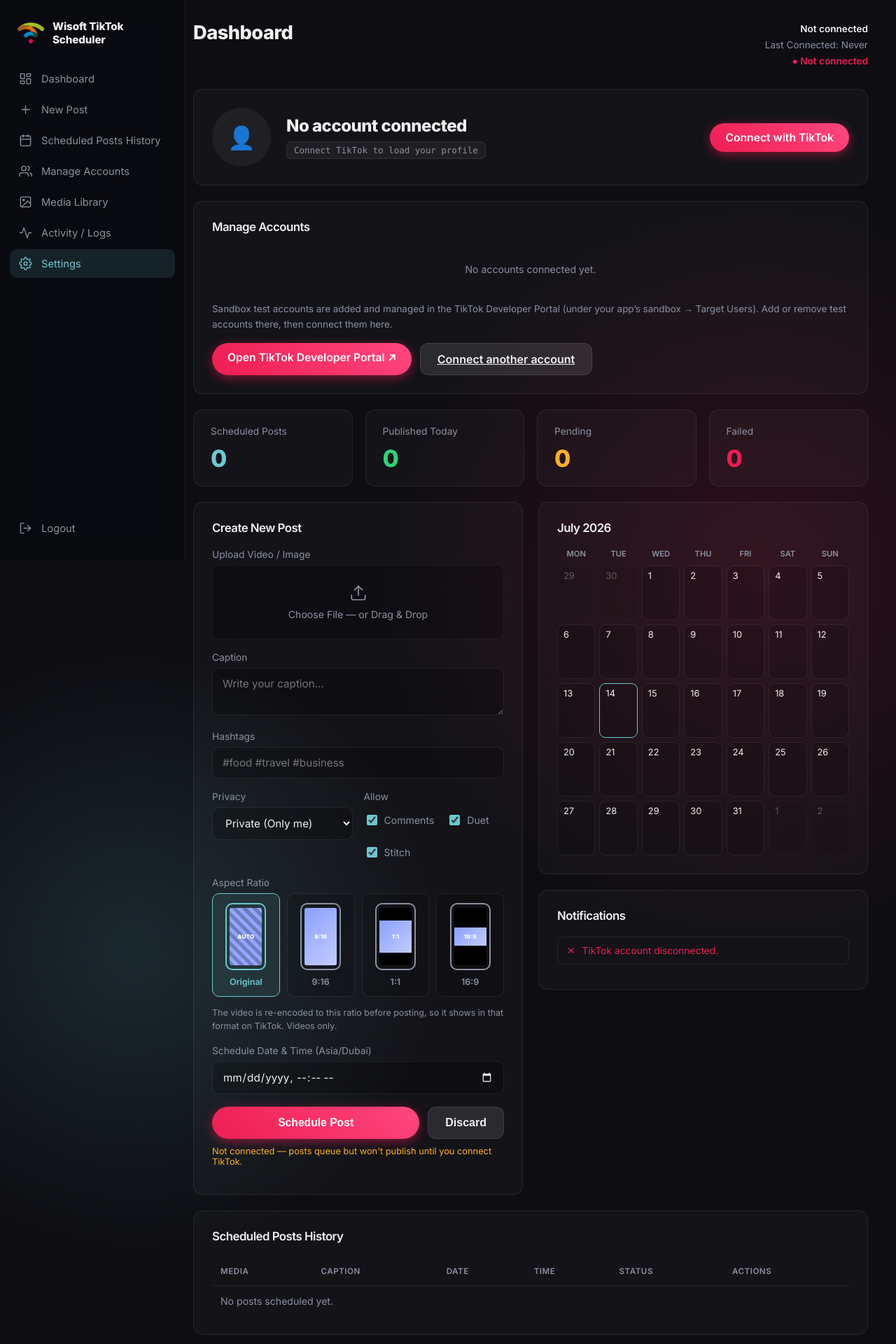
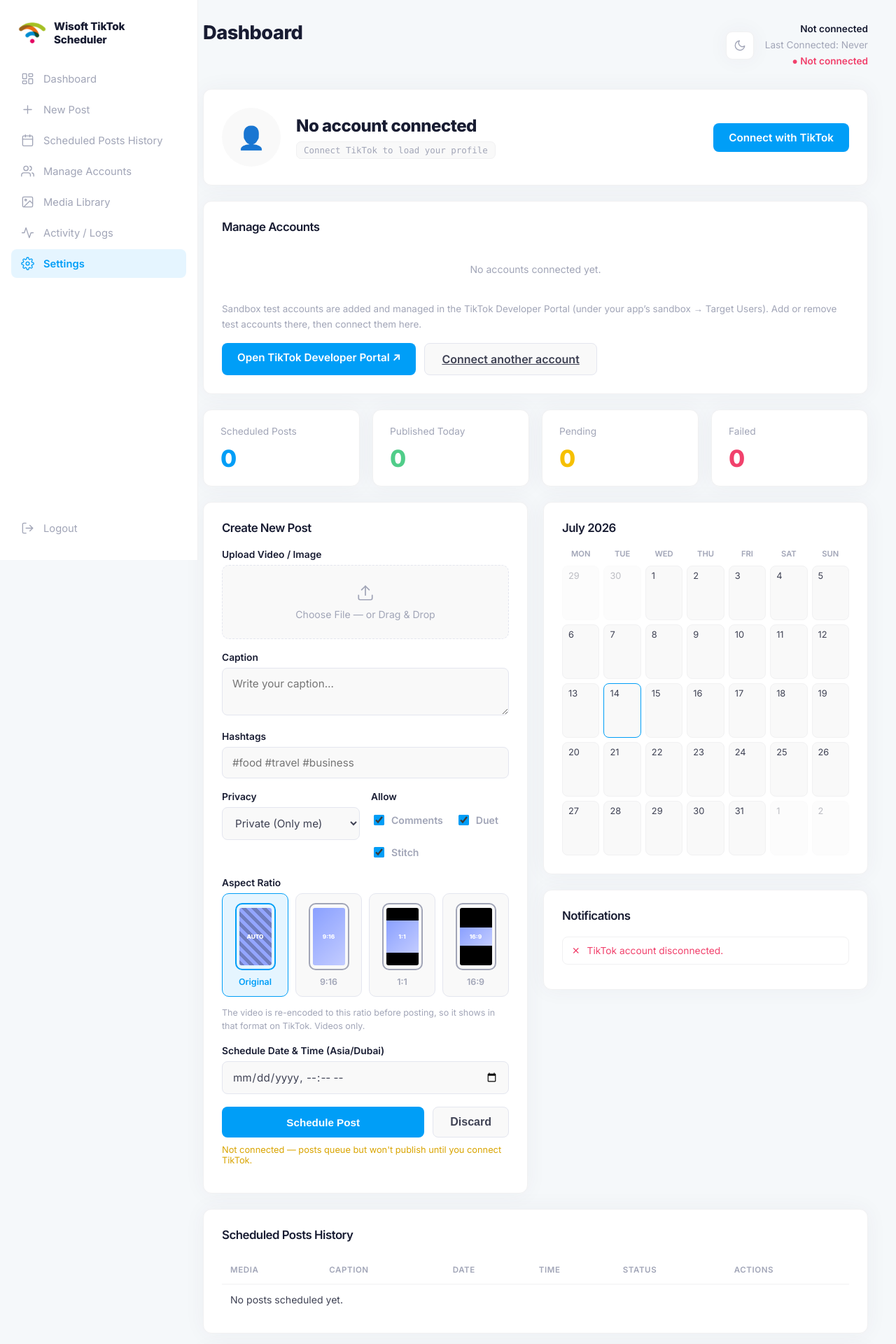
Before and after one commit to aaron35tobias/tiktok-scheduler, a Django app: page /dashboard/ in a window 1280 px wide. Shown: the top 1920 px of the page at 70% size. Run offline with Django 5.2, Linux system fonts and the light colour scheme; parts of the project's set-up code (start-up, migrations or seed data) failed here and were passed over.

Commit message:
feat: Metronic-style dashboard theme with light/dark toggle

```diff
--- a/core/templates/core/dashboard.html
+++ b/core/templates/core/dashboard.html
@@ -3,52 +3,82 @@
 
 {% block extra_head %}
 <style>
-    /* Keep the app's background; break out of the centered container for a full dashboard */
+    /* ============ Metronic-style theme (light default + dark) ============ */
+    :root {
+        --page-bg: #f5f8fa;
+        --card: #ffffff;
+        --card-border: #f1f1f2;
+        --card-shadow: 0 0 30px 0 rgba(82,63,105,0.05);
+        --sidebar-bg: #ffffff;
+        --muted: #a1a5b7;
+        --text-primary: #3f4254;
+        --text-heading: #181c32;
+        --tk-cyan: #009ef7;
+        --tk-red: #f1416c;
+        --primary-soft: rgba(0,158,247,0.10);
+        --danger-soft: rgba(241,65,108,0.10);
+        --hover-bg: #f4f6fa;
+        --input-bg: #f9f9f9;
+        --input-border: #e4e6ef;
+        --dt-scheme: light;
+    }
+    :root[data-theme="dark"] {
+        --page-bg: #151521;
+        --card: #1e1e2d;
+        --card-border: #2b2b40;
+        --card-shadow: none;
+        --sidebar-bg: #1e1e2d;
+        --muted: #565674;
+        --text-primary: #cdcfda;
+        --text-heading: #ffffff;
+        --tk-cyan: #009ef7;
+        --tk-red: #f1416c;
+        --primary-soft: rgba(0,158,247,0.16);
+        --danger-soft: rgba(241,65,108,0.16);
+        --hover-bg: #2b2b40;
+        --input-bg: #1b1b29;
+        --input-border: #323248;
+        --dt-scheme: dark;
+    }
+
+    body { background: var(--page-bg) !important; color: var(--text-primary); transition: background 0.2s, color 0.2s; }
     .container { max-width: 100%; padding: 0; align-items: stretch; }
     html { scroll-behavior: smooth; }
-    .help-about { display: none; }  /* hide landing-page help button here */
-
-    :root {
-        --card: rgba(255,255,255,0.028);
-        --card-border: rgba(255,255,255,0.08);
-        --sidebar-bg: rgba(9,11,15,0.72);
-        --muted: #8b90a0;
-    }
+    .help-about { display: none; }
 
     .shell { display: flex; min-height: 100vh; width: 100%; }
 
     /* ---------- Sidebar ---------- */
     .sidebar {
         position: fixed; left: 0; top: 0; bottom: 0;
-        width: 236px;
+        width: 250px;
         background: var(--sidebar-bg);
         border-right: 1px solid var(--card-border);
-        backdrop-filter: blur(14px);
         display: flex; flex-direction: column;
-        padding: 22px 14px;
+        padding: 22px 16px;
         z-index: 20;
     }
     .brand { display: flex; align-items: center; gap: 11px; padding: 6px 10px 26px; }
     .brand .mark { display: flex; align-items: center; justify-content: center; }
     .brand .mark img { height: 30px; width: auto; display: block; }
-    .brand .name { font-weight: 700; font-size: 0.95rem; letter-spacing: -0.01em; }
+    .brand .name { font-weight: 700; font-size: 0.95rem; letter-spacing: -0.01em; color: var(--text-heading); }
     .nav-link {
         display: flex; align-items: center; gap: 13px;
-        padding: 11px 13px; border-radius: 10px;
+        padding: 11px 14px; border-radius: 8px;
         color: var(--muted); text-decoration: none;
         font-weight: 500; font-size: 0.92rem;
         transition: background 0.15s, color 0.15s; margin-bottom: 3px;
     }
     .nav-link svg { width: 19px; height: 19px; flex-shrink: 0; }
-    .nav-link:hover { background: rgba(255,255,255,0.05); color: var(--text-primary); }
-    .nav-link.active { background: rgba(105,201,208,0.12); color: var(--tk-cyan); }
+    .nav-link:hover { background: var(--hover-bg); color: var(--text-heading); }
+    .nav-link.active { background: var(--primary-soft); color: var(--tk-cyan); font-weight: 600; }
     .nav-link .soon { margin-left: auto; font-size: 0.58rem; color: var(--muted); border: 1px solid var(--card-border); padding: 1px 5px; border-radius: 5px; }
     .nav-spacer { flex: 1; }
     .nav-link.logout { color: var(--muted); }
-    .nav-link.logout:hover { color: var(--tk-red); background: rgba(238,29,82,0.08); }
+    .nav-link.logout:hover { color: var(--tk-red); background: var(--danger-soft); }
 
     /* ---------- Main ---------- */
-    .main { flex: 1; margin-left: 236px; padding: 30px 40px 60px; min-width: 0; }
+    .main { flex: 1; margin-left: 250px; padding: 30px 40px 60px; min-width: 0; }
     @media (max-width: 820px) {
         .sidebar { position: static; width: 100%; flex-direction: row; flex-wrap: wrap; height: auto; }
         .main { margin-left: 0; padding: 24px 20px; }
@@ -56,43 +86,53 @@
     }
 
     .page-head { display: flex; align-items: flex-start; justify-content: space-between; gap: 16px; margin-bottom: 28px; }
-    .page-head h1 { font-size: 1.7rem; margin: 0; font-weight: 700; }
+    .page-head h1 { font-size: 1.7rem; margin: 0; font-weight: 700; color: var(--text-heading); }
+    .head-right { display: flex; align-items: center; gap: 16px; }
     .head-user { text-align: right; font-size: 0.85rem; line-height: 1.7; }
-    .head-user .u-name { font-weight: 600; color: var(--text-primary); }
+    .head-user .u-name { font-weight: 600; color: var(--text-heading); }
     .head-user .u-sub { color: var(--muted); }
-    .head-user .u-status { color: #2bd576; font-weight: 600; }
+    .head-user .u-status { color: #50cd89; font-weight: 600; }
     .head-user .u-status.off { color: var(--tk-red); }
+
+    /* Theme toggle */
+    .theme-toggle { width: 40px; height: 40px; border-radius: 9px; border: 1px solid var(--card-border); background: var(--card); color: var(--muted); cursor: pointer; display: flex; align-items: center; justify-content: center; transition: all 0.15s; box-shadow: var(--card-shadow); flex-shrink: 0; }
+    .theme-toggle:hover { color: var(--text-heading); border-color: var(--muted); }
+    .theme-toggle svg { width: 18px; height: 18px; }
+    .theme-toggle .icon-sun { display: none; }
+    :root[data-theme="dark"] .theme-toggle .icon-moon { display: none; }
+    :root[data-theme="dark"] .theme-toggle .icon-sun { display: block; }
 
     .card {
         background: var(--card);
         border: 1px solid var(--card-border);
-        border-radius: 14px;
+        border-radius: 12px;
         padding: 26px;
         margin-bottom: 22px;
+        box-shadow: var(--card-shadow);
     }
-    .card h2 { font-size: 1.05rem; font-weight: 600; margin: 0 0 20px; }
+    .card h2 { font-size: 1.05rem; font-weight: 600; margin: 0 0 20px; color: var(--text-heading); }
 
     /* Account card */
     .account { display: flex; align-items: center; gap: 22px; }
-    .avatar { width: 84px; height: 84px; border-radius: 50%; object-fit: cover; background: rgba(255,255,255,0.05); }
+    .avatar { width: 84px; height: 84px; border-radius: 50%; object-fit: cover; background: var(--input-bg); }
     .avatar.placeholder { display: flex; align-items: center; justify-content: center; font-size: 2rem; color: var(--muted); }
-    .acc-name { font-size: 1.5rem; font-weight: 700; margin: 0 0 8px; }
-    .openid { display: inline-block; font-family: ui-monospace, "SF Mono", Menlo, monospace; font-size: 0.78rem; color: var(--muted); background: rgba(255,255,255,0.05); border: 1px solid var(--card-border); padding: 4px 10px; border-radius: 7px; }
+    .acc-name { font-size: 1.5rem; font-weight: 700; margin: 0 0 8px; color: var(--text-heading); }
+    .openid { display: inline-block; font-family: ui-monospace, "SF Mono", Menlo, monospace; font-size: 0.78rem; color: var(--muted); background: var(--input-bg); border: 1px solid var(--card-border); padding: 4px 10px; border-radius: 7px; }
     .acc-stats { display: flex; gap: 30px; margin-left: auto; }
     .acc-stats .n { text-align: center; }
-    .acc-stats .n b { display: block; font-size: 1.2rem; font-weight: 700; }
+    .acc-stats .n b { display: block; font-size: 1.2rem; font-weight: 700; color: var(--text-heading); }
     .acc-stats .n span { color: var(--muted); font-size: 0.76rem; }
     .connect-cta { margin-left: auto; }
 
     /* Stat cards */
     .stats { display: grid; grid-template-columns: repeat(4, 1fr); gap: 18px; margin-bottom: 22px; }
     @media (max-width: 760px) { .stats { grid-template-columns: repeat(2, 1fr); } }
-    .stat { background: var(--card); border: 1px solid var(--card-border); border-radius: 14px; padding: 22px 24px; }
+    .stat { background: var(--card); border: 1px solid var(--card-border); border-radius: 12px; padding: 22px 24px; box-shadow: var(--card-shadow); }
     .stat .lbl { color: var(--muted); font-size: 0.86rem; margin-bottom: 14px; }
     .stat .val { font-size: 2.1rem; font-weight: 700; line-height: 1; }
     .s-cyan .val { color: var(--tk-cyan); }
-    .s-green .val { color: #2bd576; }
-    .s-amber .val { color: #ffb020; }
+    .s-green .val { color: #50cd89; }
+    .s-amber .val { color: #f6c000; }
     .s-red .val { color: var(--tk-red); }
 
     /* Grids for lower sections */
@@ -100,17 +140,15 @@
     @media (max-width: 900px) { .row-2 { grid-template-columns: 1fr; } }
 
     /* Form */
-    label { display: block; margin-bottom: 7px; font-weight: 500; color: var(--muted); font-size: 0.86rem; }
+    label { display: block; margin-bottom: 7px; font-weight: 600; color: var(--text-heading); font-size: 0.86rem; }
     .form-group { margin-bottom: 18px; }
     select, textarea, input[type="text"], input[type="datetime-local"] {
-        width: 100%; padding: 12px 14px; background: rgba(0,0,0,0.22);
-        border: 1px solid var(--card-border); border-radius: 10px; color: var(--text-primary);
+        width: 100%; padding: 12px 14px; background: var(--input-bg);
+        border: 1px solid var(--input-border); border-radius: 8px; color: var(--text-primary);
         font-size: 0.95rem; font-family: 'Inter', sans-serif; box-sizing: border-box;
     }
     select:focus, textarea:focus, input:focus { outline: none; border-color: var(--tk-cyan); }
-    /* Make the native date/time picker (and its calendar icon) light on dark bg */
-    input[type="datetime-local"] { color-scheme: dark; }
-    input[type="datetime-local"]::-webkit-calendar-picker-indicator { filter: brightness(0) invert(1); opacity: 1; cursor: pointer; }
+    input[type="datetime-local"] { color-scheme: var(--dt-scheme); }
     textarea { resize: vertical; min-height: 68px; }
     .field-row { display: grid; grid-template-columns: 1fr 1fr; gap: 16px; }
     @media (max-width: 600px) { .field-row { grid-template-columns: 1fr; } }
@@ -122,7 +160,7 @@
     /* Aspect-ratio tiles — phone mockups */
     .ar-tiles { display: grid; grid-template-columns: repeat(4, 1fr); gap: 10px; }
     .ar-radio { position: absolute; opacity: 0; pointer-events: none; }
-    .ar-tile { display: flex; flex-direction: column; align-items: center; gap: 9px; padding: 13px 6px; border: 1px solid var(--card-border); border-radius: 10px; cursor: pointer; background: rgba(0,0,0,0.15); transition: border-color 0.15s, background 0.15s; }
+    .ar-tile { display: flex; flex-direction: column; align-items: center; gap: 9px; padding: 13px 6px; border: 1px solid var(--input-border); border-radius: 10px; cursor: pointer; background: var(--input-bg); transition: border-color 0.15s, background 0.15s; }
     .ar-tile:hover { border-color: var(--muted); }
     .phone { width: 46px; height: 82px; border: 2px solid var(--muted); border-radius: 10px; padding: 5px 4px; display: flex; align-items: center; justify-content: center; transition: border-color 0.15s; }
     .screen { width: 100%; height: 100%; background: #000; border-radius: 3px; display: flex; align-items: center; justify-content: center; overflow: hidden; }
@@ -132,77 +170,88 @@
     .v-169 { width: 100%; aspect-ratio: 16 / 9; }
     .v-orig { width: 100%; height: 100%; background: repeating-linear-gradient(45deg, #6f7dbf, #6f7dbf 5px, #93a5ff 5px, #93a5ff 10px); }
     .ar-label { font-size: 0.78rem; color: var(--muted); font-weight: 600; }
-    .ar-radio:checked + .ar-tile { border-color: var(--tk-cyan); background: rgba(105,201,208,0.1); }
+    .ar-radio:checked + .ar-tile { border-color: var(--tk-cyan); background: var(--primary-soft); }
     .ar-radio:checked + .ar-tile .phone { border-color: var(--tk-cyan); }
     .ar-radio:checked + .ar-tile .ar-label { color: var(--tk-cyan); }
     .ar-radio:focus-visible + .ar-tile { outline: 2px solid var(--tk-cyan); outline-offset: 2px; }
 
     .file-drop-area {
         position: relative; display: flex; align-items: center; justify-content: center; flex-direction: column;
-        width: 100%; padding: 26px 20px; background: rgba(0,0,0,0.22); border: 1.5px dashed var(--card-border);
+        width: 100%; padding: 26px 20px; background: var(--input-bg); border: 1.5px dashed var(--input-border);
         border-radius: 10px; transition: 0.2s; box-sizing: border-box; text-align: center; cursor: pointer;
     }
-    .file-drop-area:hover, .file-drop-area.is-active { background: rgba(255,255,255,0.04); border-color: var(--tk-cyan); }
+    .file-drop-area:hover, .file-drop-area.is-active { background: var(--hover-bg); border-color: var(--tk-cyan); }
     .file-drop-area input[type="file"] { position: absolute; inset: 0; opacity: 0; cursor: pointer; }
     .file-msg { font-size: 0.88rem; color: var(--muted); margin-top: 9px; }
     #media-preview { margin-top: 14px; display: none; }
     #media-preview img, #media-preview video { max-width: 100%; max-height: 200px; border-radius: 10px; }
     .thumb-slider { width: 100%; accent-color: var(--tk-cyan); cursor: pointer; height: 22px; }
 
-    .btn-primary { font-size: 0.98rem; }
+    /* Buttons (Metronic) */
+    .btn-primary { background: var(--tk-cyan); color: #fff; border: none; border-radius: 8px; font-size: 0.95rem; font-weight: 600; box-shadow: none; padding: 12px 20px; }
+    .btn-primary:hover { background: #0090e0; transform: none; box-shadow: none; }
+    .btn-secondary { background: var(--input-bg); color: var(--text-primary); border: 1px solid var(--input-border); border-radius: 8px; }
+    .btn-secondary:hover { background: var(--hover-bg); }
 
     /* Table */
     .table-wrap { overflow-x: auto; }
     table.posts { width: 100%; border-collapse: collapse; }
-    table.posts th, table.posts td { text-align: left; padding: 13px 12px; border-bottom: 1px solid var(--card-border); font-size: 0.88rem; vertical-align: middle; }
+    table.posts th, table.posts td { text-align: left; padding: 13px 12px; border-bottom: 1px solid var(--card-border); font-size: 0.88rem; vertical-align: middle; color: var(--text-primary); }
     table.posts th { color: var(--muted); font-size: 0.72rem; text-transform: uppercase; letter-spacing: 0.05em; font-weight: 600; }
     table.posts tr:last-child td { border-bottom: none; }
-    .status-badge { padding: 4px 11px; border-radius: 999px; font-size: 0.72rem; font-weight: 700; white-space: nowrap; }
-    .st-Pending, .st-Uploading { background: rgba(255,176,32,0.14); color: #ffb020; }
-    .st-Published { background: rgba(43,213,118,0.14); color: #2bd576; }
-    .st-Failed { background: rgba(238,29,82,0.14); color: var(--tk-red); }
-    .act-btn { padding: 5px 11px; border-radius: 7px; font-size: 0.78rem; font-weight: 600; border: 1px solid var(--card-border); background: transparent; color: var(--muted); cursor: pointer; text-decoration: none; }
-    .act-btn.danger { color: var(--tk-red); border-color: rgba(238,29,82,0.35); }
-    .act-btn.danger:hover { background: var(--tk-red); color: #fff; }
+    .status-badge { padding: 4px 11px; border-radius: 6px; font-size: 0.72rem; font-weight: 700; white-space: nowrap; }
+    .st-Pending, .st-Uploading { background: rgba(246,192,0,0.14); color: #d9a400; }
+    .st-Published { background: rgba(80,205,137,0.14); color: #47be7d; }
+    .st-Failed { background: var(--danger-soft); color: var(--tk-red); }
+    .act-btn { padding: 5px 11px; border-radius: 6px; font-size: 0.78rem; font-weight: 600; border: 1px solid var(--input-border); background: transparent; color: var(--muted); cursor: pointer; text-decoration: none; }
+    .act-btn.danger { color: var(--tk-red); border-color: var(--danger-soft); }
+    .act-btn.danger:hover { background: var(--tk-red); color: #fff; border-color: var(--tk-red); }
 
     /* Calendar */
     .cal-grid { display: grid; grid-template-columns: repeat(7, 1fr); gap: 6px; }
     .cal-head { text-align: center; color: var(--muted); font-size: 0.7rem; font-weight: 600; text-transform: uppercase; padding-bottom: 4px; }
-    .cal-cell { min-height: 64px; border-radius: 9px; border: 1px solid var(--card-border); padding: 6px 8px; background: rgba(0,0,0,0.15); font-size: 0.8rem; }
-    .cal-cell.out { opacity: 0.3; }
+    .cal-cell { min-height: 64px; border-radius: 8px; border: 1px solid var(--card-border); padding: 6px 8px; background: var(--input-bg); font-size: 0.8rem; color: var(--text-primary); }
+    .cal-cell.out { opacity: 0.35; }
     .cal-cell.today { border-color: var(--tk-cyan); }
-    .cal-dot { display: inline-block; margin-top: 4px; font-size: 0.66rem; color: var(--tk-cyan); background: rgba(105,201,208,0.12); border-radius: 5px; padding: 1px 5px; }
+    .cal-dot { display: inline-block; margin-top: 4px; font-size: 0.66rem; color: var(--tk-cyan); background: var(--primary-soft); border-radius: 5px; padding: 1px 5px; }
 
     /* Feeds */
-    .feed-item { display: flex; gap: 10px; padding: 11px 0; border-bottom: 1px solid var(--card-border); font-size: 0.88rem; align-items: flex-start; }
+    .feed-item { display: flex; gap: 10px; padding: 11px 0; border-bottom: 1px solid var(--card-border); font-size: 0.88rem; align-items: flex-start; color: var(--text-primary); }
     .feed-item:last-child { border-bottom: none; }
     .feed-item .fi-time { margin-left: auto; color: var(--muted); font-size: 0.72rem; white-space: nowrap; }
-    .note-item { display: flex; gap: 10px; align-items: center; padding: 11px 13px; border-radius: 9px; margin-bottom: 9px; font-size: 0.86rem; border: 1px solid var(--card-border); }
-    .note-item.success { color: #2bd576; }
-    .note-item.warning { color: #ffb020; }
+    .note-item { display: flex; gap: 10px; align-items: center; padding: 11px 13px; border-radius: 8px; margin-bottom: 9px; font-size: 0.86rem; border: 1px solid var(--card-border); }
+    .note-item.success { color: #47be7d; }
+    .note-item.warning { color: #d9a400; }
     .note-item.error { color: var(--tk-red); }
     .empty-mini { color: var(--muted); text-align: center; padding: 22px; font-size: 0.88rem; }
 
     /* Media Library */
     .media-grid { display: grid; grid-template-columns: repeat(auto-fill, minmax(165px, 1fr)); gap: 16px; }
-    .media-card { border: 1px solid var(--card-border); border-radius: 12px; overflow: hidden; background: rgba(0,0,0,0.22); }
+    .media-card { border: 1px solid var(--card-border); border-radius: 10px; overflow: hidden; background: var(--input-bg); }
     .media-thumb { aspect-ratio: 1 / 1; background: #000; display: flex; align-items: center; justify-content: center; overflow: hidden; }
     .media-thumb img, .media-thumb video { width: 100%; height: 100%; object-fit: cover; }
     .media-info { padding: 11px 12px; }
-    .media-name { font-size: 0.78rem; word-break: break-all; margin-bottom: 7px; line-height: 1.35; }
+    .media-name { font-size: 0.78rem; word-break: break-all; margin-bottom: 7px; line-height: 1.35; color: var(--text-primary); }
     .media-acct { font-size: 0.76rem; color: var(--tk-cyan); margin-bottom: 3px; }
     .media-time { font-size: 0.72rem; color: var(--muted); }
 
     /* Manage Accounts */
-    .acct-row { display: flex; align-items: center; gap: 14px; padding: 14px 16px; border: 1px solid var(--card-border); border-radius: 12px; margin-bottom: 10px; }
+    .acct-row { display: flex; align-items: center; gap: 14px; padding: 14px 16px; border: 1px solid var(--card-border); border-radius: 10px; margin-bottom: 10px; }
     .acct-av { width: 46px; height: 46px; border-radius: 50%; object-fit: cover; }
-    .acct-av.placeholder { display: flex; align-items: center; justify-content: center; background: rgba(255,255,255,0.05); }
-    .acct-name { font-weight: 600; }
+    .acct-av.placeholder { display: flex; align-items: center; justify-content: center; background: var(--input-bg); }
+    .acct-name { font-weight: 600; color: var(--text-heading); }
     .acct-sub { color: var(--muted); font-size: 0.8rem; font-family: ui-monospace, monospace; }
-    .acct-row .pill-ok { margin-left: auto; color: #2bd576; font-size: 0.8rem; font-weight: 600; white-space: nowrap; }
+    .acct-row .pill-ok { margin-left: auto; color: #47be7d; font-size: 0.8rem; font-weight: 600; white-space: nowrap; }
     .acct-note { color: var(--muted); font-size: 0.84rem; margin: 16px 0; line-height: 1.6; }
     .acct-actions { display: flex; gap: 12px; flex-wrap: wrap; }
 </style>
+<script>
+    // Apply saved theme early to avoid a flash (default: light / Metronic).
+    (function () {
+        var t = localStorage.getItem('theme') || 'light';
+        document.documentElement.setAttribute('data-theme', t);
+    })();
+</script>
 {% endblock %}
 
 {% block content %}
@@ -258,6 +307,11 @@
 
         <div class="page-head" id="overview">
             <h1>Dashboard</h1>
+            <div class="head-right">
+                <button id="theme-toggle" class="theme-toggle" title="Toggle light / dark" aria-label="Toggle light or dark theme">
+                    <svg class="icon-moon" viewBox="0 0 24 24" fill="none" stroke="currentColor" stroke-width="1.8" stroke-linecap="round" stroke-linejoin="round"><path d="M21 12.79A9 9 0 1 1 11.21 3 7 7 0 0 0 21 12.79z"/></svg>
+                    <svg class="icon-sun" viewBox="0 0 24 24" fill="none" stroke="currentColor" stroke-width="1.8" stroke-linecap="round" stroke-linejoin="round"><circle cx="12" cy="12" r="5"/><line x1="12" y1="1" x2="12" y2="3"/><line x1="12" y1="21" x2="12" y2="23"/><line x1="4.22" y1="4.22" x2="5.64" y2="5.64"/><line x1="18.36" y1="18.36" x2="19.78" y2="19.78"/><line x1="1" y1="12" x2="3" y2="12"/><line x1="21" y1="12" x2="23" y2="12"/><line x1="4.22" y1="19.78" x2="5.64" y2="18.36"/><line x1="18.36" y1="5.64" x2="19.78" y2="4.22"/></svg>
+                </button>
                 <div class="head-user">
                     <div class="u-name">{{ profile.display_name|default:"Not connected" }}</div>
                     <div class="u-sub">Last Connected: {{ last_connected }}</div>
@@ -266,6 +320,7 @@
                     {% else %}
                     <div class="u-status off">● Not connected</div>
                     {% endif %}
+                </div>
             </div>
         </div>
 
@@ -318,7 +373,7 @@
                 </div>
                 <div style="margin-left:auto; display:flex; gap:8px; align-items:center;">
                     {% if acc.open_id == active_open_id %}
-                    <span style="color:#2bd576; font-size:0.8rem; font-weight:600; white-space:nowrap;">● Active</span>
+                    <span style="color:#47be7d; font-size:0.8rem; font-weight:600; white-space:nowrap;">● Active</span>
                     {% else %}
                     <form method="post" action="{% url 'switch_account' %}">
                         {% csrf_token %}
@@ -443,7 +498,7 @@
                         <button type="button" class="btn-secondary" id="discard-btn">Discard</button>
                     </div>
                     {% if not connected %}
-                    <p style="color:#ffb020; font-size:0.8rem; margin-top:10px;">Not connected — posts queue but won't publish until you connect TikTok.</p>
+                    <p style="color:#d9a400; font-size:0.8rem; margin-top:10px;">Not connected — posts queue but won't publish until you connect TikTok.</p>
                     {% endif %}
                 </form>
             </div>
@@ -591,6 +646,17 @@
 </div>
 
 <script>
+    // Theme toggle (light / dark)
+    const themeToggle = document.getElementById('theme-toggle');
+    if (themeToggle) {
+        themeToggle.addEventListener('click', function () {
+            const root = document.documentElement;
+            const next = root.getAttribute('data-theme') === 'dark' ? 'light' : 'dark';
+            root.setAttribute('data-theme', next);
+            localStorage.setItem('theme', next);
+        });
+    }
+
     const fileInput = document.getElementById('media-file');
     const fileMsg = document.getElementById('file-msg');
     const dropArea = document.getElementById('drop-area');
```
Lines whose indentation alone changed are shown as unchanged.
